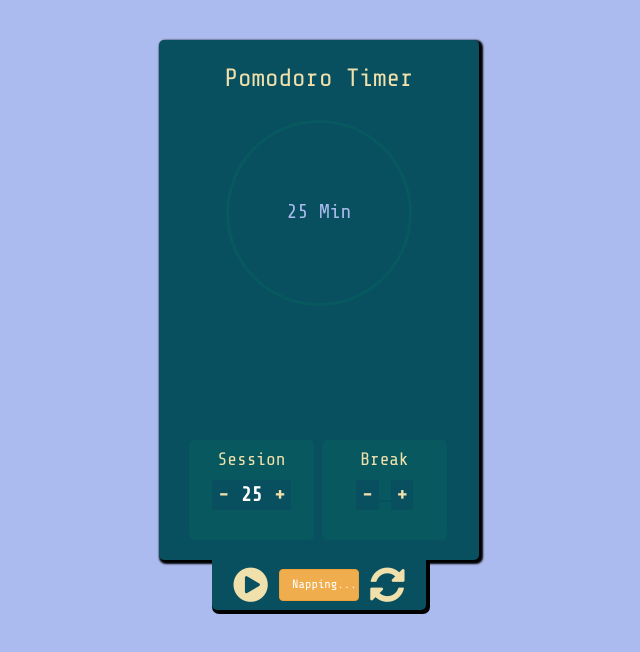
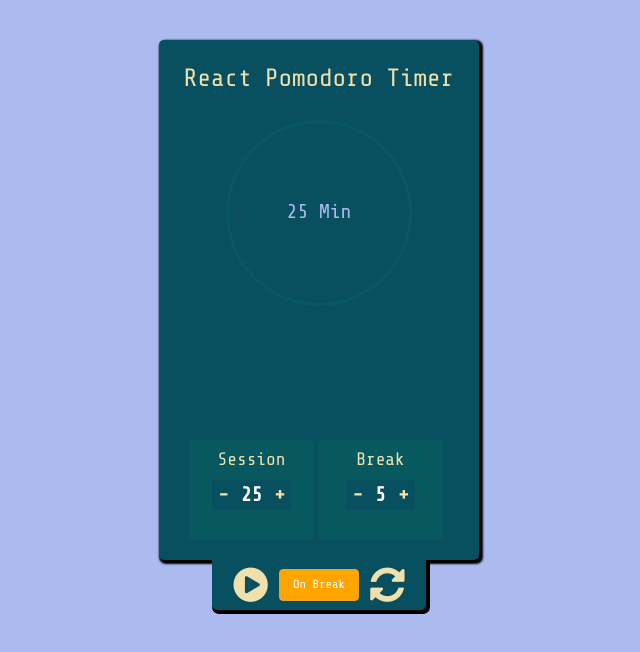
Before and after one commit to iambonface/pomodoro-react-timer, a React (Create React App) app: page / in a window 1280 px wide. Shown: the top 652 px of the page, without its empty margins (321-961 px from the left). Built offline with nearby package versions, Linux system fonts and the light colour scheme.

Commit message:
Fix setInterval for Session and Break

```diff
--- a/src/components/App.js
+++ b/src/components/App.js
@@ -5,7 +5,6 @@ import Wrap from './Wrap';
 
 import Wrapper from './Wrapper';
 
-import moment from 'moment';
 
 class App extends Component {
 
@@ -19,7 +18,9 @@ class App extends Component {
       start:false,
       running: false,
       timer: 0,
-      isSession:null
+      isSession: false,
+      setBreak: 5,
+      isBreak: false
     }
 
     this.clickIncreaseSession = this.clickIncreaseSession.bind(this);
@@ -27,6 +28,14 @@ class App extends Component {
     this.startTimer = this.startTimer.bind(this);
     this.pauseTimer = this.pauseTimer.bind(this)
     this.evalTime = this.evalTime.bind(this)
+
+
+    this.clickIncreaseBreak = this.clickIncreaseBreak.bind(this);
+    this.clickDecreaseBreak = this.clickDecreaseBreak.bind(this);
+    this.startBreak = this.startBreak.bind(this)
+    this.setStartSession = this.setStartSession.bind(this)
+
+
   }
 
   clickIncreaseSession(){
@@ -49,14 +58,20 @@ class App extends Component {
     }
   }
 
-  componentDidMount(){
+  setStartSession(){
+    this.startTimer()
+  }
 
-  }
 
   startTimer(){
     console.log(this.state.isSession)
+    console.log(this.state.isBreak)
+
+    clearInterval(this.intervalId)
     this.setState({
-        start: !this.state.start,
+        start: true,
+        isBreak: false,
+        isSession: true,
         timer: this.state.setSession * 60
     })
 
@@ -68,8 +83,15 @@ class App extends Component {
            timer: prevState.timer - 1}
          })
        }
-       if(this.state.timer === 0){
-         this.break()
+       if(this.state.timer === 0 && this.state.isBreak === false){
+           this.startBreak()
+           this.setState({
+               isBreak: true
+           })
+       }
+
+       if(this.state.timer === 0 && this.state.isBreak === true){
+         this.setStartSession()
        }
 
     }, 1000)
@@ -101,10 +123,39 @@ class App extends Component {
   }
 
 
+    startBreak(){
+      this.setState({
+          isBreak: true,
+          timer: this.state.setBreak * 60
+      })
+      let hours = this.prefixZero(Math.floor(this.state.timer/60/60));
+      let minutes = this.prefixZero(Math.floor(this.state.timer/60 % 60));
+      let seconds = this.prefixZero(this.state.timer % 60);
+      this.setState({
+        hours:hours,
+        minutes: minutes,
+        seconds: seconds
+      })
 
+    }
 
-    getBreak(){
-      console.log("breaking..")
+    clickIncreaseBreak(){
+      this.setState({
+        isSession: true
+      })
+      this.setState((prevState, props)=>{
+        return { setBreak: prevState.setBreak + 1}
+      })
+    }
+    clickDecreaseBreak(){
+      this.setState({
+        isSession: true
+      })
+      if(this.state.setBreak > 0){
+        this.setState((prevState, props)=>{
+          return { setBreak: prevState.setBreak - 1}
+        })
+      }
     }
 
   render() {
@@ -116,17 +167,23 @@ class App extends Component {
                  setSession={this.state.setSession}
                  startTimer={this.startTimer}
                  running={this.state.running}
+                 isSession={this.state.isSession}
 
                  pauseTimer={this.pauseTimer}
                  start={this.state.start}
                  clickIncreaseSession={this.clickIncreaseSession}
                  clickDecreaseSession={this.clickDecreaseSession}
-                                                  />
+
+                 clickIncreaseBreak={this.clickIncreaseBreak}
+                 clickDecreaseBreak={this.clickDecreaseBreak}
+                 setBreak={this.state.setBreak}
+                 isBreak={this.state.isBreak}/>
         <Wrap
               start={this.state.start}
               running={this.state.running}
               startTimer={this.startTimer}
-              pauseTimer = {this.pauseTimer}/>
+              pauseTimer = {this.pauseTimer}
+              isBreak={this.state.isBreak}/>
       </div>
     );
   }
--- a/src/components/Break.js
+++ b/src/components/Break.js
@@ -4,18 +4,32 @@ import '../css/Break.css';
 
 class Break extends Component{
   render(){
+    const start = this.props.start
+
+    let buttonDecrement = null;
+    let buttonIncrement = null;
+    let buttonBreak = null;
+
+    if(!start){
+      buttonDecrement = <button className="btn-min"
+              onClick={this.props.clickDecreaseBreak}>-</button>
+      buttonIncrement = <button className="btn-min"
+              onClick={this.props.clickIncreaseBreak}>+</button>
+      buttonBreak = <button className="btn-min min">{this.props.setBreak}</button>
+    }
+    else if(start && this.props.isBreak === true){
+      buttonBreak = <button className="btn-min btn-colored-break min">{this.props.setBreak}</button>
+    }
+
+
     return(
-      <div className="Break col-md-6 col-sm-6 col-xs-6">
-      <h4 className="text-center">Break</h4>
-        <div className=" count text-center">
-        <button className="btn-min"
-                onClick={this.props.handleBreakDecrement}>-</button>
-
-        <button className="btn-min min">{this.props.breakMinutes}</button>
-
-        <button className="btn-min"
-                onClick={this.props.handleBreakIncrement}>+</button>
-        </div>
+      <div className="Session col-md-6 col-sm-6 col-xs-6">
+        <h4 className="text-center">Break</h4>
+          <div className=" count text-center">
+            {buttonDecrement}
+            {buttonBreak}
+            {buttonIncrement}
+          </div>
 
       </div>
     )
--- a/src/components/Session.js
+++ b/src/components/Session.js
@@ -9,12 +9,17 @@ class Session extends Component{
 
     let buttonDecrement = null;
     let buttonIncrement = null;
+    let buttonSession = null;
 
     if(!start){
       buttonDecrement = <button className="btn-min"
               onClick={this.props.clickDecreaseSession}>-</button>
       buttonIncrement = <button className="btn-min"
               onClick={this.props.clickIncreaseSession}>+</button>
+
+      buttonSession = <button className="btn-min min">{this.props.setSession}</button>
+    } else if(start || this.props.isRunning === false){
+      buttonSession = <button className="btn-min btn-colored min">{this.props.setSession}</button>
     }
 
 
@@ -23,7 +28,7 @@ class Session extends Component{
         <h4 className="text-center">Session</h4>
           <div className=" count text-center">
             {buttonDecrement}
-            <button className="btn-min min">{this.props.setSession}</button>
+            {buttonSession}
             {buttonIncrement}
           </div>
 
--- a/src/components/SessionWrapper.js
+++ b/src/components/SessionWrapper.js
@@ -16,7 +16,13 @@ class SessionWrapper extends Component{
 
                 />
 
-        <Break breakMinutes={this.props.breakMinutes}
+        <Break setBreak={this.props.setBreak}
+               clickIncreaseBreak={this.props.clickIncreaseBreak}
+               clickDecreaseBreak={this.props.clickDecreaseBreak}
+               isSession={this.props.isSession}
+               start={this.props.start}
+               isBreak={this.props.isBreak}
+
               />
       </div>
     )
--- a/src/components/Title.js
+++ b/src/components/Title.js
@@ -6,7 +6,7 @@ class Title extends Component{
   render(){
     return(
       <div className="Title text-center">
-        <h2>Pomodoro Timer</h2>
+        <h2>React Pomodoro Timer</h2>
       </div>
     )
   }
--- a/src/components/Wrap.js
+++ b/src/components/Wrap.js
@@ -6,9 +6,9 @@ class Wrap extends Component{
   render(){
     let buttonClick1 = null;
     let buttonClick2 = null;
-    if(!this.props.start){
+    if(!this.props.start || this.props.isBreak === true){
       buttonClick1 = <i className="fa fa-play-circle" onClick={this.props.startTimer}></i>
-      buttonClick2 = <button className="btn btn-warning">Napping...</button>
+      buttonClick2 = <button className="btn btn-warning btn-colored-break">On Break</button>
 
     } else{
       buttonClick1 = <button className="btn btn-success">Working...</button>
--- a/src/components/Wrapper.js
+++ b/src/components/Wrapper.js
@@ -16,13 +16,21 @@ class Wrapper extends Component{
                  setSession={this.props.setSession}
                  start={this.props.start}
                  running={this.props.running}
+                 isBreak={this.props.isBreak}
                 />
 
         <SessionWrapper setSession={this.props.setSession}
                         start={this.props.start}
                         running={this.props.running}
                         clickIncreaseSession={this.props.clickIncreaseSession}
-                        clickDecreaseSession={this.props.clickDecreaseSession}/>
+                        clickDecreaseSession={this.props.clickDecreaseSession}
+                        clickIncreaseBreak={this.props.clickIncreaseBreak}
+                        clickDecreaseBreak={this.props.clickDecreaseBreak}
+                        setBreak={this.props.setBreak}
+                        isSession={this.props.isSession}
+                        isBreak = {this.props.isBreak}
+
+/>
       </div>
     )
   }
--- a/src/css/App.css
+++ b/src/css/App.css
@@ -13,6 +13,13 @@
   border: none;
   cursor: pointer;
 }
+.btn-colored{
+  background: green;
+}
+.btn-colored-break{
+  background: orange;
+}
+
 i{
   cursor: pointer;
 }
```
